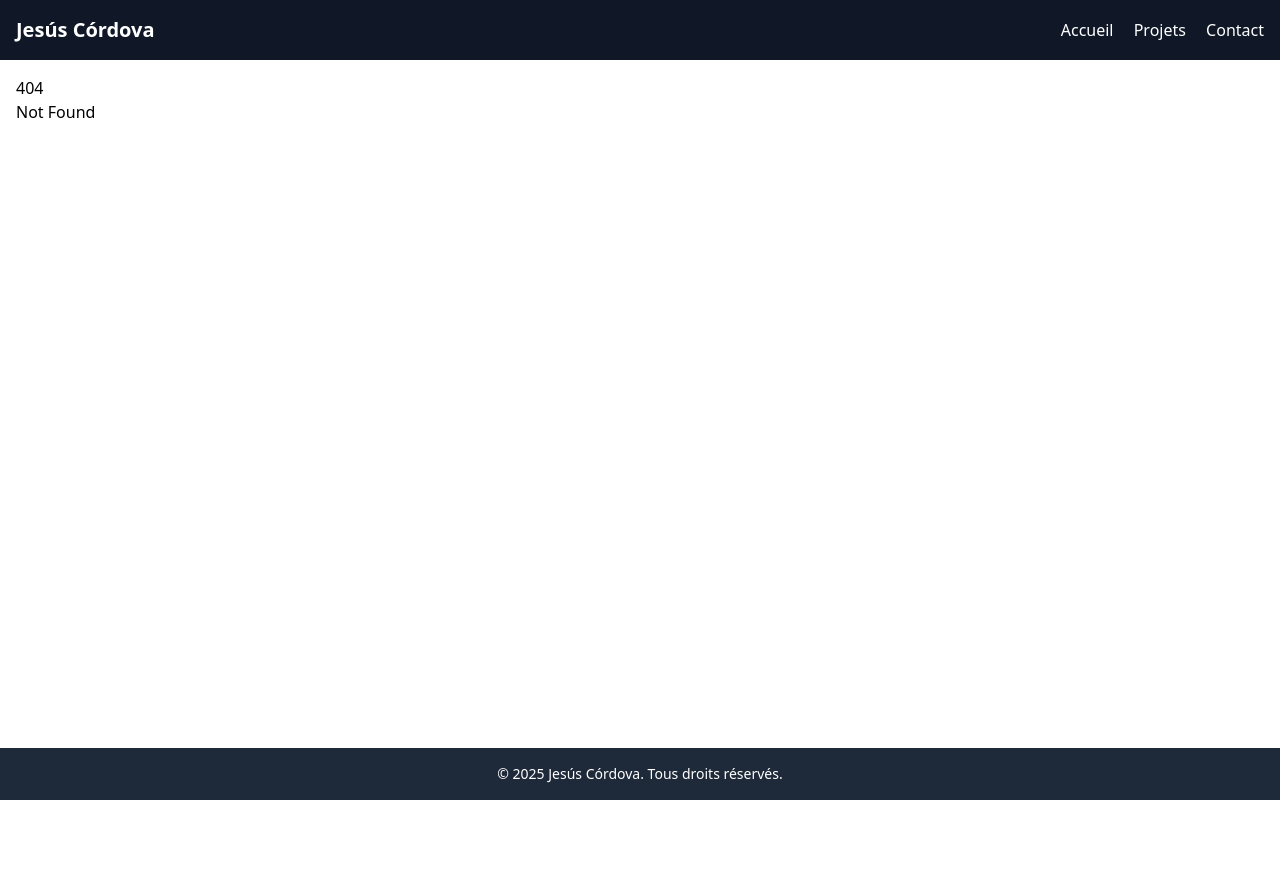
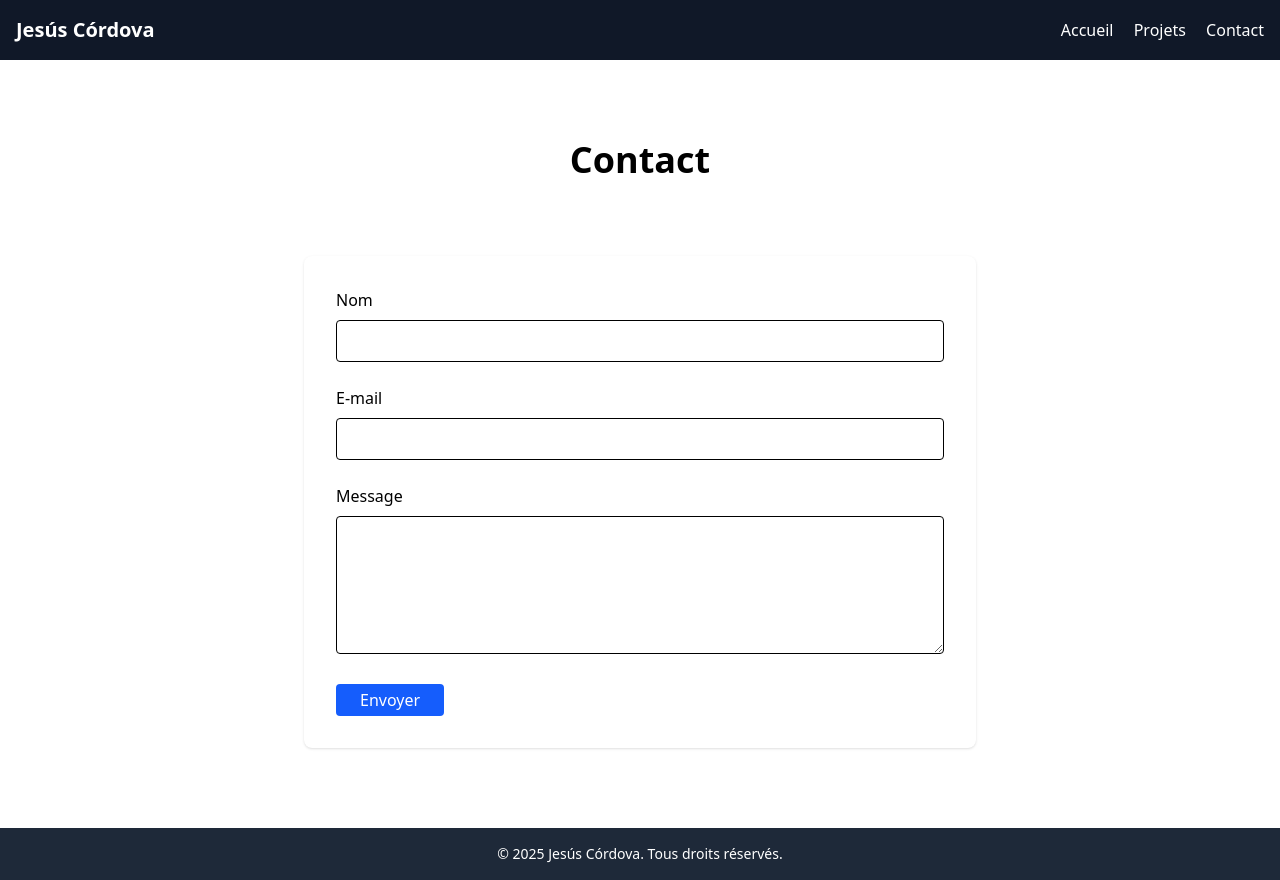
Before and after one commit to jescordova/portfolio, a SvelteKit app: page /contact in a window 1280 px wide. Before the commit this address had no page. Before the commit the page ends 800 px from the top, so only its background shows below. Built offline with nearby package versions, Linux system fonts and the light colour scheme.

Commit message:
feat: add contact page with form

```diff
--- /dev/null
+++ b/src/routes/contact/+page.svelte
@@ -0,0 +1,52 @@
+<script>
+    let name= "";
+    let email= "";
+    let message= "";
+
+    const handleSubmit = () => {
+        console.log("Nom:", name);
+        console.log("email:", email);
+        console.log("Message:", message);
+        alert("Merci pour le message 🚀 (simulation, pas encore d'envoi réel).");
+        name= "";
+        email= "";
+        message= "";
+    }
+</script>
+
+<section class="py-16 max-w-2xl m-auto">
+    <h1 class="text-4xl font-bold text-center mb-19">Contact</h1>
+    <form on:submit|preventDefault={handleSubmit} class="space-y-6 bg-white shadow rounded-lg p-8">
+        <div>
+            <label for="" class="block font-medium mb-2">Nom</label>
+            <input
+                type="text"
+                bind:value={name}
+                required
+                class="w-full border rounded px-3 py-2 focus:outline-none focus:ring-2 focus:ring-blue-500"
+            >
+        </div>
+        <div>
+            <label for="" class="block font-medium mb-2">E-mail</label>
+            <input
+                type="email"
+                bind:value={email}
+                required
+                class="w-full border rounded px-3 py-2 focus:outline-none focus:ring-2 focus:ring-blue-500"
+            >
+        </div>
+        <div>
+            <label for="" class="block font-medium mb-2">Message</label>
+            <textarea
+                bind:value={message}
+                rows="5"
+                required
+                class="w-full border rounded px-3 py-2 focus:outline-none focus:ring-2 focus:ring-blue-500"
+            ></textarea>
+        </div>
+        <button
+            type="submit"
+            class="bg-blue-600 text-white px-6 py-1 rounded hover:bg-blue-700 transition cursor-pointer"
+        >Envoyer</button>
+    </form>
+</section>
```
